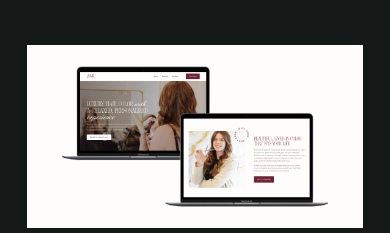
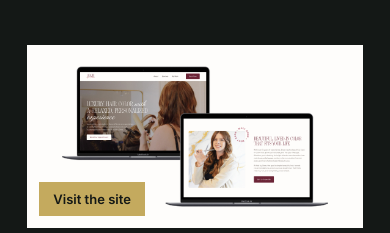
Before and after one commit to smstoke/Stoke-Design, a website: page hair-by-drew.html in a window 390 px wide. Shown: the part 266-499 px from the top of the page. Drawn offline with Linux system fonts and the light colour scheme.

Commit message:
Hair by Drew: add Visit the site button over the website mockup
Gold block button in the lower-left of the wide image, linking to
https://hair-by-drew.com/ in a new tab (noopener), with screen-reader text.

Co-Authored-By: Claude Sonnet 5.5 <noreply@anthropic.com>
Claude-Session: https://claude.ai/code/session_01VVaNFq4qnSGXTeZ4EcCoPT

```diff
--- a/hair-by-drew.html
+++ b/hair-by-drew.html
@@ -39,7 +39,10 @@
   <main>
     <section class="work" id="work">
       <div class="project-grid">
-        <img class="is-wide" src="assets/images/hair-by-drew-website-design-mockup-coeur-d-alene-idaho.jpg" width="2200" height="1200" loading="lazy" decoding="async" alt="Hair by Drew website design shown on two laptops">
+        <div class="project-tile is-wide">
+          <img src="assets/images/hair-by-drew-website-design-mockup-coeur-d-alene-idaho.jpg" width="2200" height="1200" loading="lazy" decoding="async" alt="Hair by Drew website design shown on two laptops">
+          <a class="btn btn--gold tile-cta" href="https://hair-by-drew.com/" target="_blank" rel="noopener noreferrer">Visit the site<span class="sr-only"> (opens in a new tab)</span></a>
+        </div>
         <img src="assets/images/hair-by-drew-logo-design-coeur-d-alene-idaho.jpg" width="1200" height="1200" loading="lazy" decoding="async" alt="Hair by Drew logo on soft pink with a flowing hair illustration">
         <img src="assets/images/hair-by-drew-business-cards-coeur-d-alene-idaho.jpg" width="1200" height="1200" loading="lazy" decoding="async" alt="Hair by Drew business cards for hair stylist Drew Lance">
       </div>
--- a/styles.css
+++ b/styles.css
@@ -87,6 +87,11 @@ h2{font-family:"Anton SC",sans-serif;font-weight:400;font-size:32px;line-height:
 /* Editorial: show every page uncropped at its own proportions */
 .project-grid.project-grid--natural > img{aspect-ratio:auto;object-fit:contain}
 .project-grid > .is-third{grid-column:span 2}
+/* Image with a call-to-action button over its lower-left corner */
+.project-grid > .project-tile{position:relative}
+.project-tile > img{display:block;width:100%;height:100%;object-fit:cover}
+.tile-cta{position:absolute;left:clamp(12px,2.2vw,32px);bottom:clamp(12px,2.2vw,32px)}
+.sr-only{position:absolute;width:1px;height:1px;margin:-1px;padding:0;overflow:hidden;clip:rect(0 0 0 0);white-space:nowrap;border:0}
 .project-nav{margin-top:32px;display:flex;flex-wrap:wrap;gap:12px;justify-content:space-between}
 
 /* Linked work tiles */
@@ -137,6 +142,7 @@ h2{font-family:"Anton SC",sans-serif;font-weight:400;font-size:32px;line-height:
 }
 @media (max-width:560px){
   .project-grid{gap:8px}
+  .tile-cta{height:34px;padding:0 14px;font-size:13px}
   .project-grid > .is-third{grid-column:span 3}
   .project-grid > .is-third-last{grid-column:1 / -1}
   .work__grid{grid-template-columns:minmax(0,1fr)}
```
